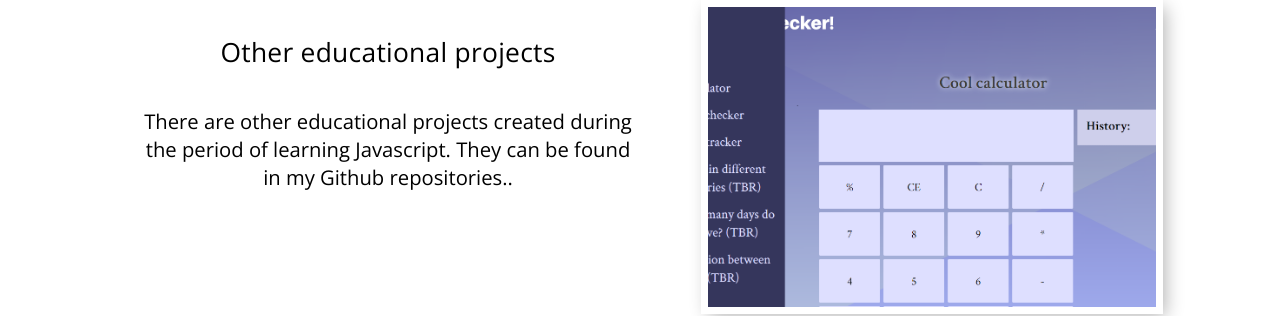
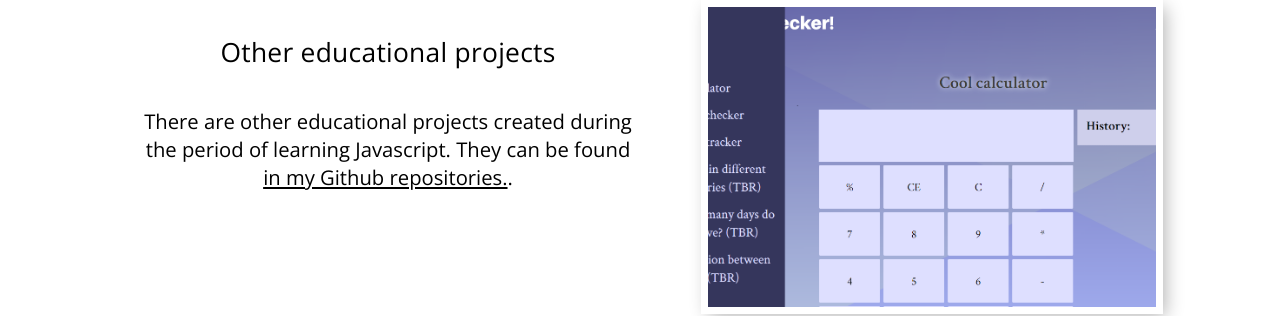
Before and after one commit to sonia-ko/cv-task, a plain HTML site: page index.html in a window 1280 px wide. Shown: the part 7054-7370 px from the top of the page. Drawn offline with nearby package versions, Linux system fonts and the light colour scheme; a web font is replaced by a local one.

Commit message:
edit href

```diff
--- a/index.html
+++ b/index.html
@@ -530,7 +530,10 @@
             <p>
               There are other educational projects created during the period of
               learning Javascript. They can be found
-              <a href="https://github.com/sonia-ko?tab=repositories "
+              <a
+                class="underlined"
+                target="_blank"
+                href="https://github.com/sonia-ko?tab=repositories"
                 >in my Github repositories.</a
               >.
             </p>
```
